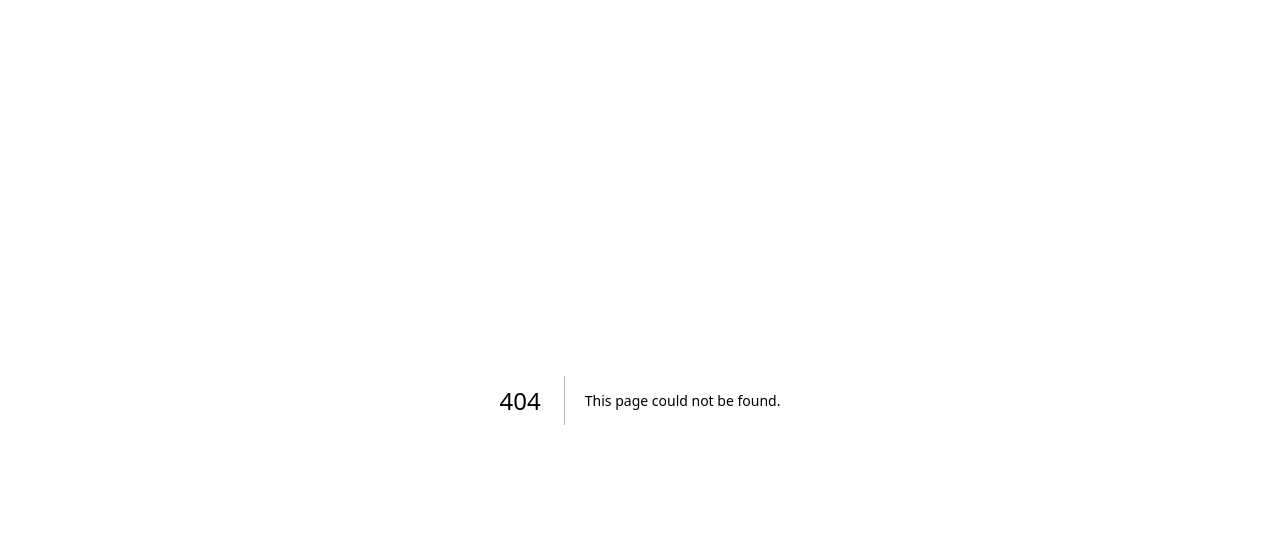
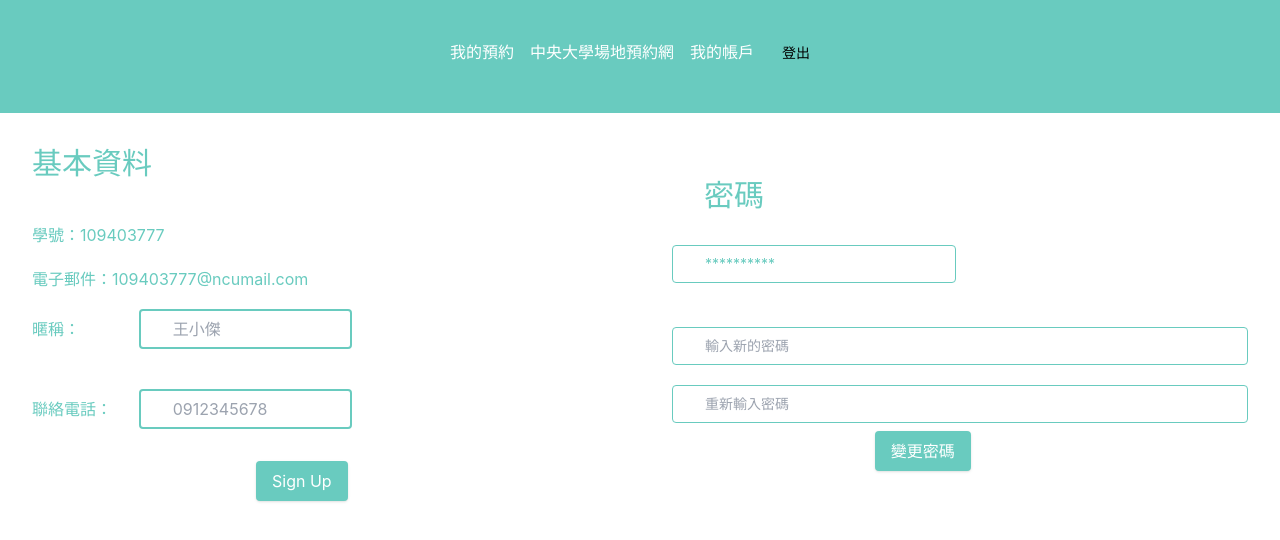
Before and after one commit to kuan0323/ncu_court_frontend, a Next.js app: page /account in a window 1280 px wide. Before the commit this address had no page. Shown: the top 540 px of the page. Built offline with nearby package versions, Linux system fonts and the light colour scheme.

Commit message:
accounts.tsx

```diff
--- /dev/null
+++ b/components/Button.tsx
@@ -0,0 +1,5 @@
+export default function Button ({ value }: {  value: string }) {
+    return (
+        <button className="text-white p-2 rounded bg-teal-500 hover:bg-teal-600">{value}</button>
+    )
+}
--- /dev/null
+++ b/pages/account.tsx
@@ -0,0 +1,84 @@
+import Head from 'next/head'
+import Image from 'next/image'
+import AppBar from '../components/AppBar'
+import styles from '../styles/Home.module.css'
+import Button from '../components/Button'
+
+export default function Home() {
+  return (
+    <>
+
+    <div className="grid grid-cols-2 ">
+      <div className=" col-span-2 text-center bg-background p-8">
+        <Button value = {'我的預約'} ></Button>
+        <Button value = {'中央大學場地預約網'}></Button>
+        <Button value = {'我的帳戶'}></Button>
+        <button type="button" className="text-right hover:bg-green-800 focus:outline-none focus:ring-4 focus:ring-green-300 font-medium rounded-full text-sm px-5 py-2.5 mr-2 mb-2 dark:bg-green-600 dark:hover:bg-green-700 dark:focus:ring-green-800 ">
+          登出
+        </button>
+      </div>
+      <div className="h-16 text-background">
+        <style jsx global>
+          {`
+            body {background :#ffffff;}
+          `}
+        </style>
+        <p className="p-8 text-black text-left text-3xl">基本資料</p>
+        <p className="leading-7 px-8 py-2 block text-gray-500 md:text-left mb-1 md:mb-0 pr-4">學號：109403777</p>{/*要修改 */}
+        <p className="leading-7 px-8 py-2 block text-gray-500 md:text-left mb-1 md:mb-0 pr-4">電子郵件：109403777@ncumail.com</p>{/*要修改 */}
+        <form className="w-full max-w-sm">
+        <div className="px-8 py-2 md:flex md:items-center mb-6">
+          <div className=" md:w-1/3">
+            <label className=" block text-gray-500 mb-1 md:mb-0 pr-4" >
+              暱稱：
+            </label>
+          </div>
+        <div className="md:w-2/3">
+          <input type = "text" className="px-8 py-2 bg-white appearance-none border-2 border-gray-200 rounded w-full  text-gray-700 leading-tight focus:outline-none focus:bg-white focus:border-purple-500" id="inline-full-name"  placeholder="王小傑"/>
+          </div>
+        </div>
+        <div className="px-8 py-2 md:flex md:items-center mb-6">
+          <div className="md:w-1/3">
+            <label className="block  mb-1 md:mb-0 pr-4" >
+              聯絡電話：
+            </label>
+          </div>
+          <div className="md:w-2/3">
+            <input className="px-8 py-2 bg-white appearance-none border-2 border-gray-200 rounded w-full text-gray-700 leading-tight focus:outline-none focus:bg-white focus:border-purple-500" id="inline-password" type="text" placeholder="0912345678"></input>
+          </div>
+        </div>
+        <div className="md:flex md:items-center">
+          <div className="md:w-2/3"></div>
+          <div className="md:w-1/3">
+            <button className="shadow bg-background hover:bg-purple-400 focus:shadow-outline focus:outline-none text-white py-2 px-4 rounded" type="button">
+              Sign Up
+            </button>
+          </div>
+        </div>
+      </form>
+      </div>
+      <div className="h-16 p-8 text-background">
+        <p className="p-8 text-left text-3xl">密碼</p>
+        <div className="md:flex md:items-center mb-6">
+          <div className="flex flex-col text-sm rounded-md ">
+            <input className="px-8 py-2 text-background bg-white mb-5 rounded-[4px] border p-3 hover:outline-none focus:outline-none hover:border-yellow-500" id="inline-password"  value="**********"></input>
+          </div>
+        </div>
+        <div className="flex flex-col text-sm rounded-md">
+          <input className="px-8 py-2 text-background bg-white mb-5 rounded-[4px] border p-3 hover:outline-none focus:outline-none hover:border-yellow-500 " type="password" placeholder="輸入新的密碼" />
+          <input className="px-8 py-2 text-background bg-white border rounded-[4px] p-3 hover:outline-none focus:outline-none hover:border-yellow-500" type="password" placeholder="重新輸入密碼" />
+        </div>
+    <div className="px-8 py-2 md:flex md:items-center">
+          <div className="md:w-1/3"></div>
+          <div className="md:w-2/3">
+            <button className="bg-background text-white shadow bg-purple-500 hover:bg-purple-400 focus:shadow-outline focus:outline-none text-white py-2 px-4 rounded" type="button">
+              變更密碼
+            </button>
+          </div>
+        </div>
+    </div>
+      </div>
+
+   </>
+   );
+  }
--- a/tailwind.config.js
+++ b/tailwind.config.js
@@ -6,6 +6,11 @@ module.exports = {
   ],
   theme: {
     extend: {},
+    colors: {
+      'background': '#69cbbf',
+      'white': '#ffffff',
+    }
+
   },
   plugins: [],
 }
```
Also changed, not shown: pages/index.tsx (line endings or trailing spaces), 1 other file (tests, documents, lock files or other folders).
